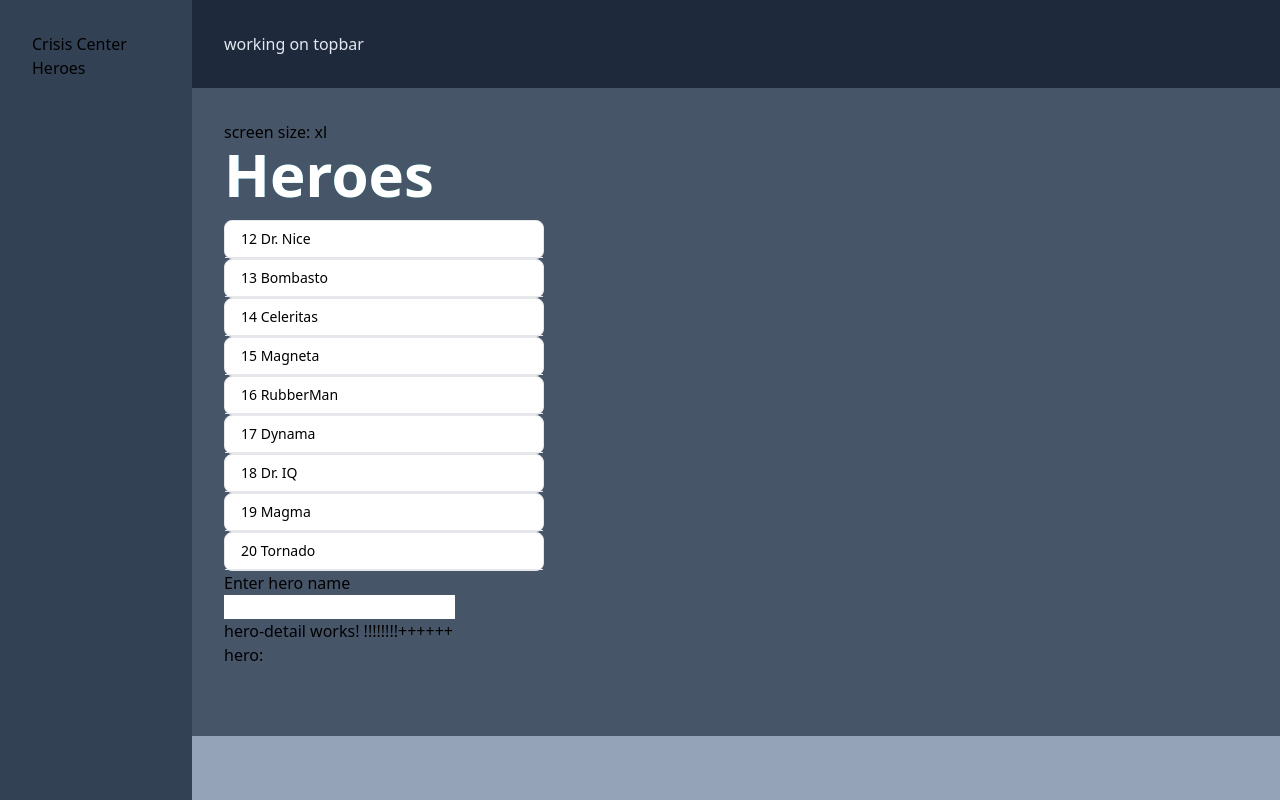
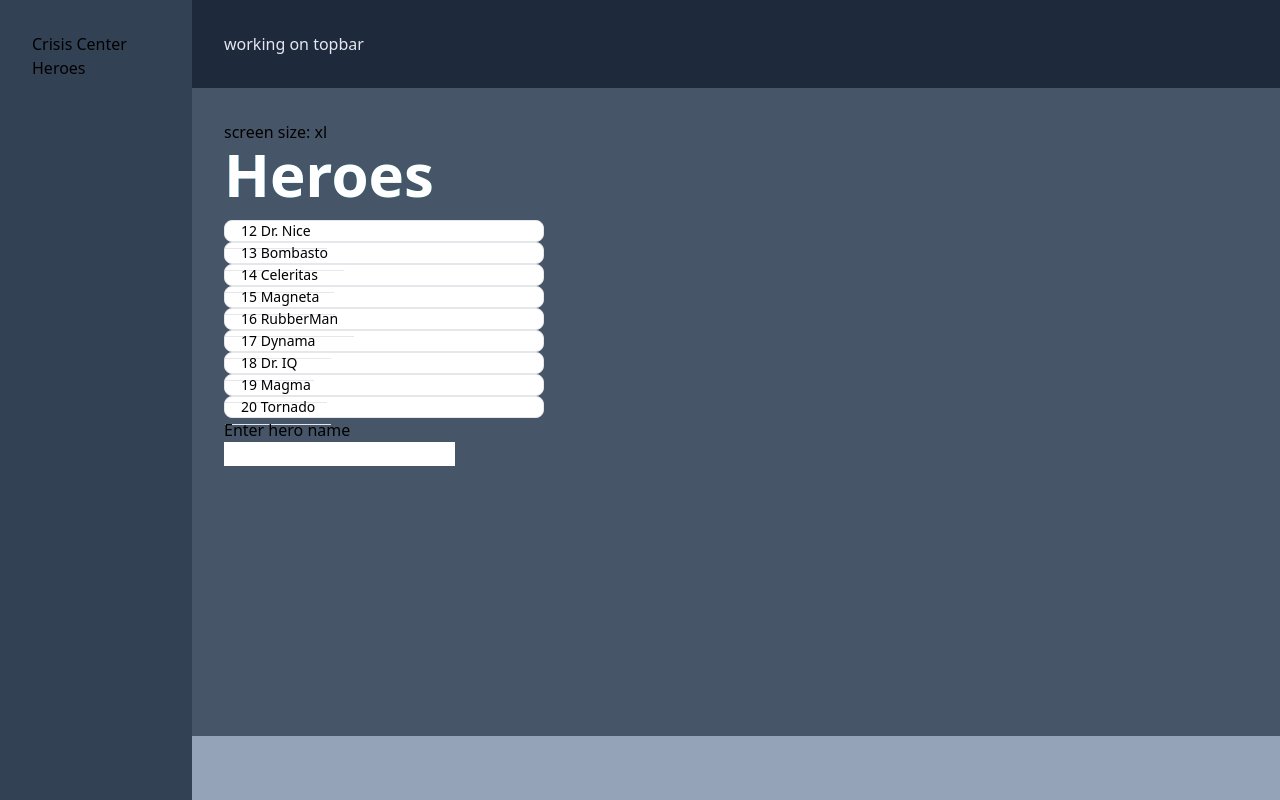
Before and after one commit to raihan-brain/ang-exp, an Angular app: page /heroes in a window 1280 px wide. Built offline with nearby package versions, Linux system fonts and the light colour scheme.

Commit message:
added activatedRoute

```diff
--- a/src/app/heroes/hero-detail/hero-detail.component.html
+++ b/src/app/heroes/hero-detail/hero-detail.component.html
@@ -1,2 +1,13 @@
-<p>hero-detail works! !!!!!!!!++++++</p>
-hero: {{ hero?.name }}
+hero: {{ (hero$ | async)?.name }}
+
+<div *ngIf="hero$ | async as hero">
+  <h3>{{ hero.name }}</h3>
+  <p>Id: {{ hero.id }}</p>
+  <label for="hero-name">Hero name: </label>
+  <input
+    type="text"
+    id="hero-name"
+    [(ngModel)]="hero.name"
+    placeholder="name" />
+  <button type="button" (click)="gotoHeroes(hero)">Back</button>
+</div>
--- a/src/app/heroes/hero-detail/hero-detail.component.ts
+++ b/src/app/heroes/hero-detail/hero-detail.component.ts
@@ -1,11 +1,35 @@
-import { Component, Input } from '@angular/core';
+import { Component, OnInit } from '@angular/core';
 import { Hero } from '../../hero';
+import { Observable, switchMap } from 'rxjs';
+import { HeroService } from '../hero.service';
+import { ActivatedRoute, ParamMap, Router } from '@angular/router';
 
 @Component({
   selector: 'app-hero-detail',
   templateUrl: './hero-detail.component.html',
   styleUrls: ['./hero-detail.component.scss'],
 })
-export class HeroDetailComponent {
-  @Input() hero: Hero | undefined;
+export class HeroDetailComponent implements OnInit {
+  constructor(
+    private route: ActivatedRoute,
+    private heroService: HeroService,
+    private router: Router
+  ) {}
+  hero$!: Observable<Hero>;
+
+  ngOnInit(): void {
+    this.hero$ = this.route.paramMap.pipe(
+      switchMap((params: ParamMap) =>
+        this.heroService.getHero(parseInt(params.get('id')!))
+      )
+    );
+  }
+
+  gotoHeroes(hero: Hero): void {
+    const heroId = hero ? hero.id : null;
+    // Pass along the hero id if available
+    // so that the HeroList component can select that hero.
+    // Include a junk 'foo' property for fun.
+    this.router.navigate(['/heroes', { id: heroId, foo: 'foo' }]);
+  }
 }
--- a/src/app/heroes/hero-list/hero-list.component.html
+++ b/src/app/heroes/hero-list/hero-list.component.html
@@ -7,20 +7,19 @@
 
 <div
   class="w-80 rounded-lg border border-gray-200 bg-white text-sm font-medium text-gray-900 dark:border-gray-600 dark:bg-gray-700 dark:text-white"
-  *ngFor="let hero of heroes">
-  <button
-    (click)="onSelect(hero)"
+  *ngFor="let hero of heroes$ | async">
+  <a
+    [routerLink]="['/hero', hero.id]"
     aria-current="true"
     type="button"
     class="w-full cursor-pointer rounded-t-lg border-b border-gray-200 px-4 py-2 text-left font-medium focus:outline-none dark:border-gray-600 dark:bg-gray-800"
     [ngClass]="
-      selectedHero?.name === hero.name ? 'text-white bg-blue-700' : 'text-black'
+      hero.id === selectedId ? 'text-white bg-blue-700' : 'text-black'
     ">
     <span>{{ hero.id }} </span>
     <span>{{ hero.name }}</span>
-  </button>
+  </a>
 </div>
 
 <p>Enter hero name</p>
 <input [(ngModel)]="heroName" (keydown.enter)="testBinding()" />
-<app-hero-detail [hero]="selectedHero"></app-hero-detail>
--- a/src/app/heroes/hero-list/hero-list.component.ts
+++ b/src/app/heroes/hero-list/hero-list.component.ts
@@ -1,8 +1,8 @@
 import { Component, OnDestroy, OnInit } from '@angular/core';
 import { HeroService } from '../hero.service';
-import { MessageService } from '../../message.service';
 import { Hero } from '../../hero';
-import { Subscription } from 'rxjs';
+import { Observable, Subscription, switchMap } from 'rxjs';
+import { ActivatedRoute } from '@angular/router';
 
 @Component({
   selector: 'app-hero-list',
@@ -10,29 +10,22 @@ import { Subscription } from 'rxjs';
   styleUrls: ['./hero-list.component.scss'],
 })
 export class HeroListComponent implements OnInit, OnDestroy {
-  heroes: Hero[] = [];
-  selectedHero?: Hero;
+  heroes$!: Observable<Hero[]>;
   hhService: Subscription | undefined;
   heroName = '';
+  selectedId = 0;
 
   constructor(
     private heroService: HeroService,
-    private messageService: MessageService
+    private route: ActivatedRoute
   ) {}
   ngOnInit(): void {
-    this.getHeroes();
-  }
-
-  //create get heroes method
-  getHeroes(): void {
-    this.hhService = this.heroService
-      .getHeroes()
-      .subscribe(heroes => (this.heroes = heroes));
-  }
-
-  onSelect(hero: Hero): void {
-    this.selectedHero = hero;
-    this.messageService.add(`HeroListComponent: Selected hero id=${hero.id}`);
+    this.heroes$ = this.route.paramMap.pipe(
+      switchMap(params => {
+        this.selectedId = parseInt(params.get('id')!, 10);
+        return this.heroService.getHeroes();
+      })
+    );
   }
 
   ngOnDestroy(): void {
--- a/src/app/heroes/hero.service.ts
+++ b/src/app/heroes/hero.service.ts
@@ -20,4 +20,11 @@ export class HeroService {
   setHero(hero: Hero): void {
     HEROES.push(hero);
   }
+
+  // get hero by id
+  getHero(id: number): Observable<Hero> {
+    const hero = HEROES.find(h => h.id === id)!;
+    this.messageService.add(`HeroService: fetched hero id=${id}`);
+    return of(hero);
+  }
 }
```
